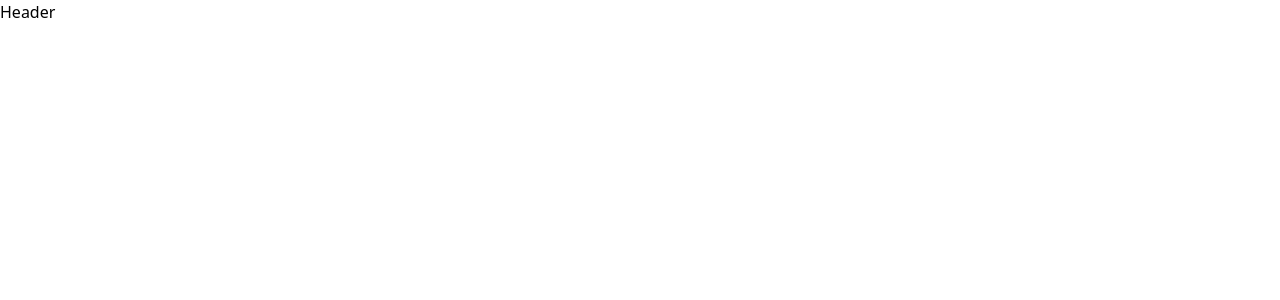
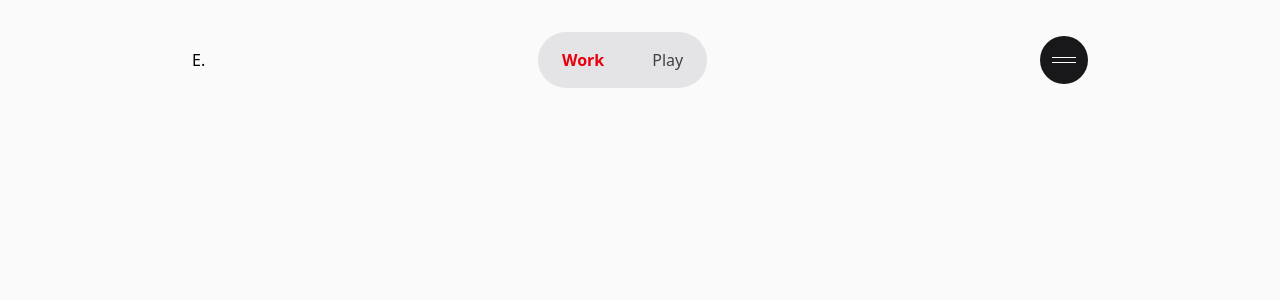
Before and after one commit to elisio-tech/minimal-dev, a React (Vite) app: page /play in a window 1280 px wide. Shown: the top 300 px of the page. Built offline with nearby package versions, Linux system fonts and the light colour scheme.

Commit message:
header done

```diff
--- a/package.json
+++ b/package.json
@@ -13,6 +13,7 @@
     "@tailwindcss/vite": "^4.1.4",
     "react": "^19.0.0",
     "react-dom": "^19.0.0",
+    "react-router-dom": "^7.5.3",
     "tailwindcss": "^4.1.4"
   },
   "devDependencies": {
--- a/src/App.tsx
+++ b/src/App.tsx
@@ -1,5 +1,14 @@
-import Header from "./components/Header";
+import { BrowserRouter as Router, Routes, Route } from "react-router-dom";
+import HomePage from "./pages/HomePage";
+import PlayPage from "./pages/PlayPage";
 
 export default function App() {
-  return <Header />;
+  return (
+    <Router>
+      <Routes>
+        <Route path="/work" element={<HomePage />} />
+        <Route path="/play" element={<PlayPage />} />
+      </Routes>
+    </Router>
+  );
 }
--- a/src/components/Header.tsx
+++ b/src/components/Header.tsx
@@ -1,3 +1,40 @@
+import { useState } from "react";
+import { Link } from "react-router-dom";
+
 export default function Header() {
-  return <div>Header</div>;
+  const [activeLink, setActiveLink] = useState("Work");
+
+  const navLinks = [
+    { title: "Work", path: "/work" },
+    { title: "Play", path: "/play" },
+  ];
+
+  return (
+    <header>
+      <nav className="max-w-4xl py-8 mx-4 sm:mx-auto flex justify-between items-center">
+        <Link to={"/work"}>E.</Link>
+
+        <ul className="flex gap-12 rounded-4xl px-6 py-4 shadow-4xl shadow-gray-600 bg-zinc-200">
+          {navLinks.map((item, i) => (
+            <Link
+              key={i}
+              to={item.path}
+              onClick={() => setActiveLink(item.title)}
+              className={`cursor-pointer ${
+                activeLink === item.title ? "text-red-600 font-bold" : "text-zinc-700"
+              }`}
+            >
+              {item.title}
+            </Link>
+          ))}
+        </ul>
+
+        <button className="cursor-pointer transition-all flex justify-center items-center gap-1 flex-col bg-zinc-900 w-12 h-12 rounded-full">
+          {[1, 2].map((item) => (
+            <div key={item} className="w-6 h-[1px] bg-white" />
+          ))}
+        </button>
+      </nav>
+    </header>
+  );
 }
--- a/src/index.css
+++ b/src/index.css
@@ -2,6 +2,7 @@
   font-family: system-ui, Avenir, Helvetica, Arial, sans-serif;
   line-height: 1.5;
   font-weight: 400;
+  background: #fafafa;
 }
 
 @import "tailwindcss";
--- /dev/null
+++ b/src/pages/HomePage.tsx
@@ -0,0 +1,9 @@
+import Header from "../components/Header";
+
+export default function HomePage() {
+  return (
+    <div>
+      <Header />
+    </div>
+  );
+}
--- /dev/null
+++ b/src/pages/PlayPage.tsx
@@ -0,0 +1,9 @@
+import Header from "../components/Header";
+
+export default function PlayPage() {
+  return (
+    <div>
+      <Header />
+    </div>
+  );
+}
```
Also changed, not shown: 1 other file (tests, documents, lock files or other folders).
